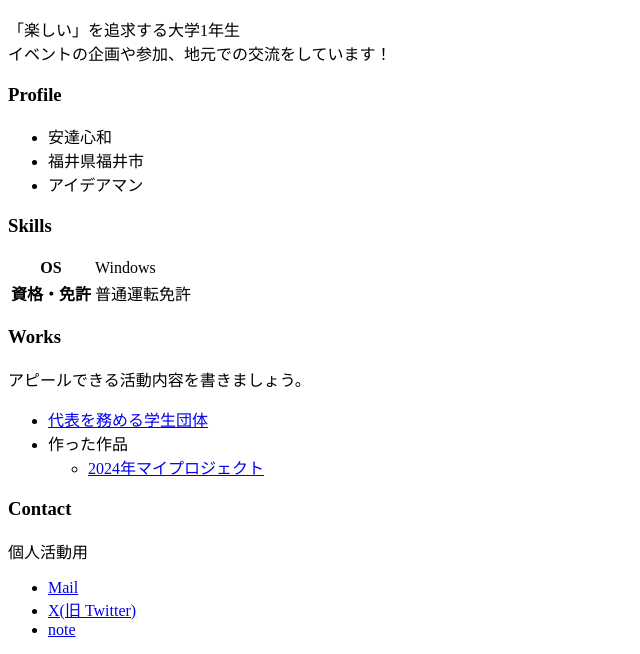
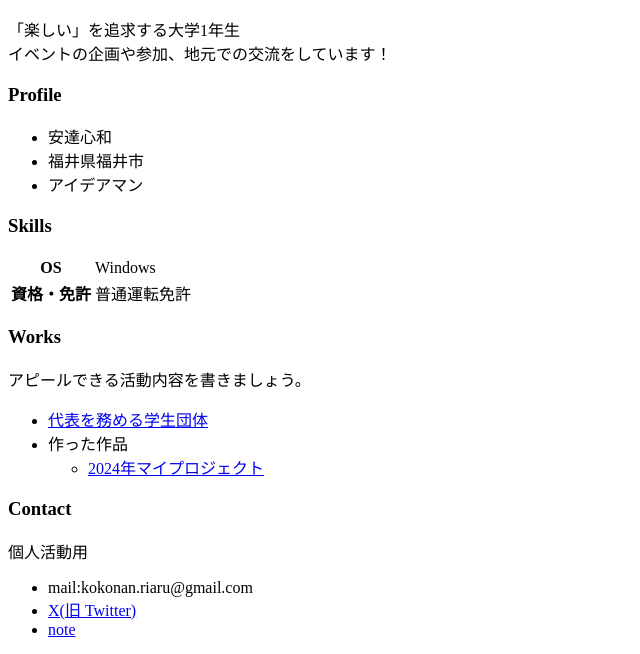
Before and after one commit to kokonann557/kokonan557.github.io, a plain HTML site: page index.html in a window 1280 px wide. Shown: the part 119-773 px from the top of the page, without its empty margins (0-640 px from the left). Drawn offline with Linux system fonts and the light colour scheme.

Commit message:
Update index.html

```diff
--- a/index.html
+++ b/index.html
@@ -49,7 +49,7 @@
     <h3>Contact</h3>
     <p>個人活動用</p>
     <ul>
-      <li><a href="kokonan.riaru@gmail.com">Mail</a></li>
+      <li>mail:kokonan.riaru@gmail.com</li>
       <li><a href="https://x.com/kurokuclock">X(旧 Twitter)</a></li>
       <li><a href="https://note.com/lucky_dietes1596/">note</a></li>
     </ul>
```
